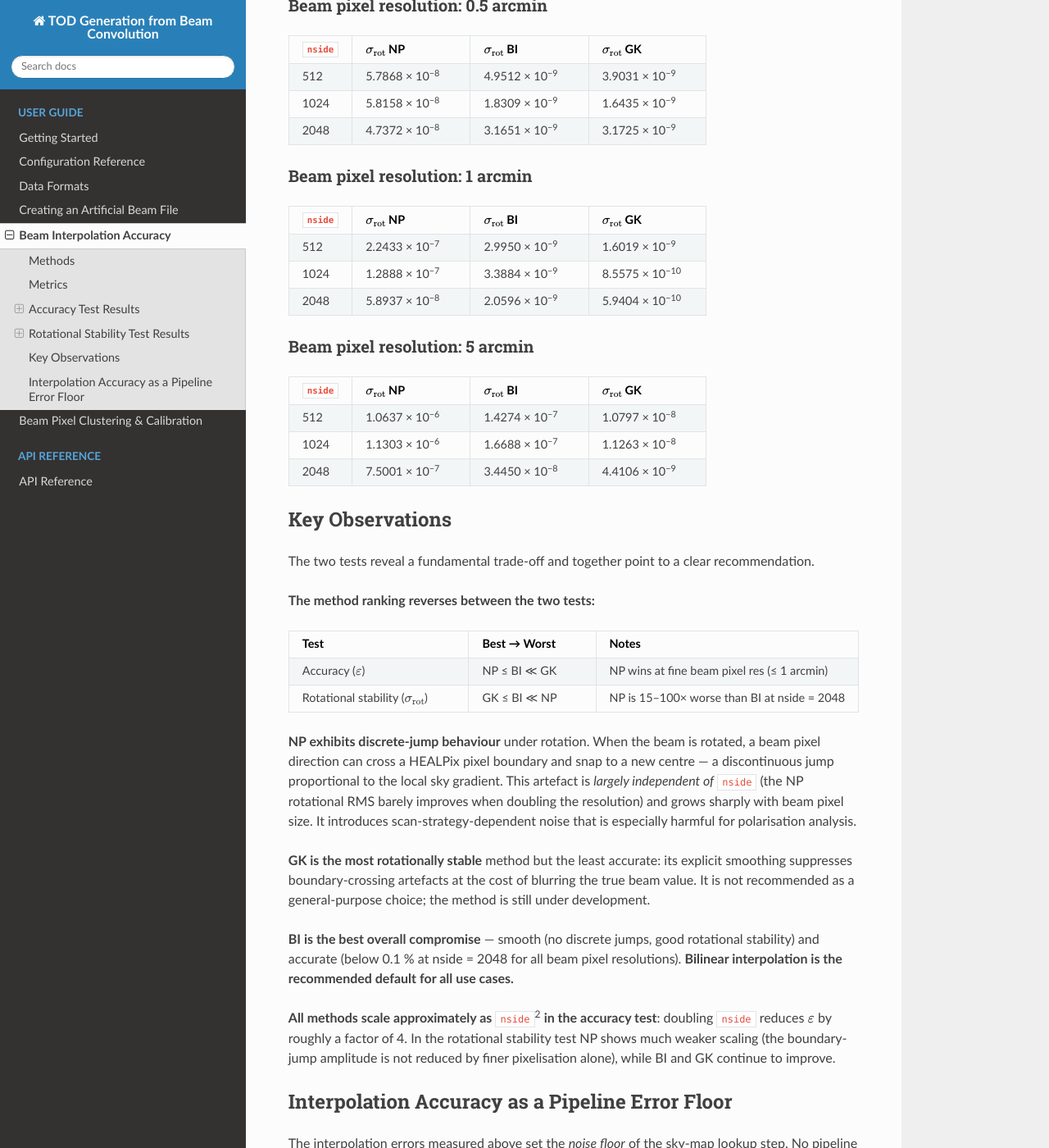
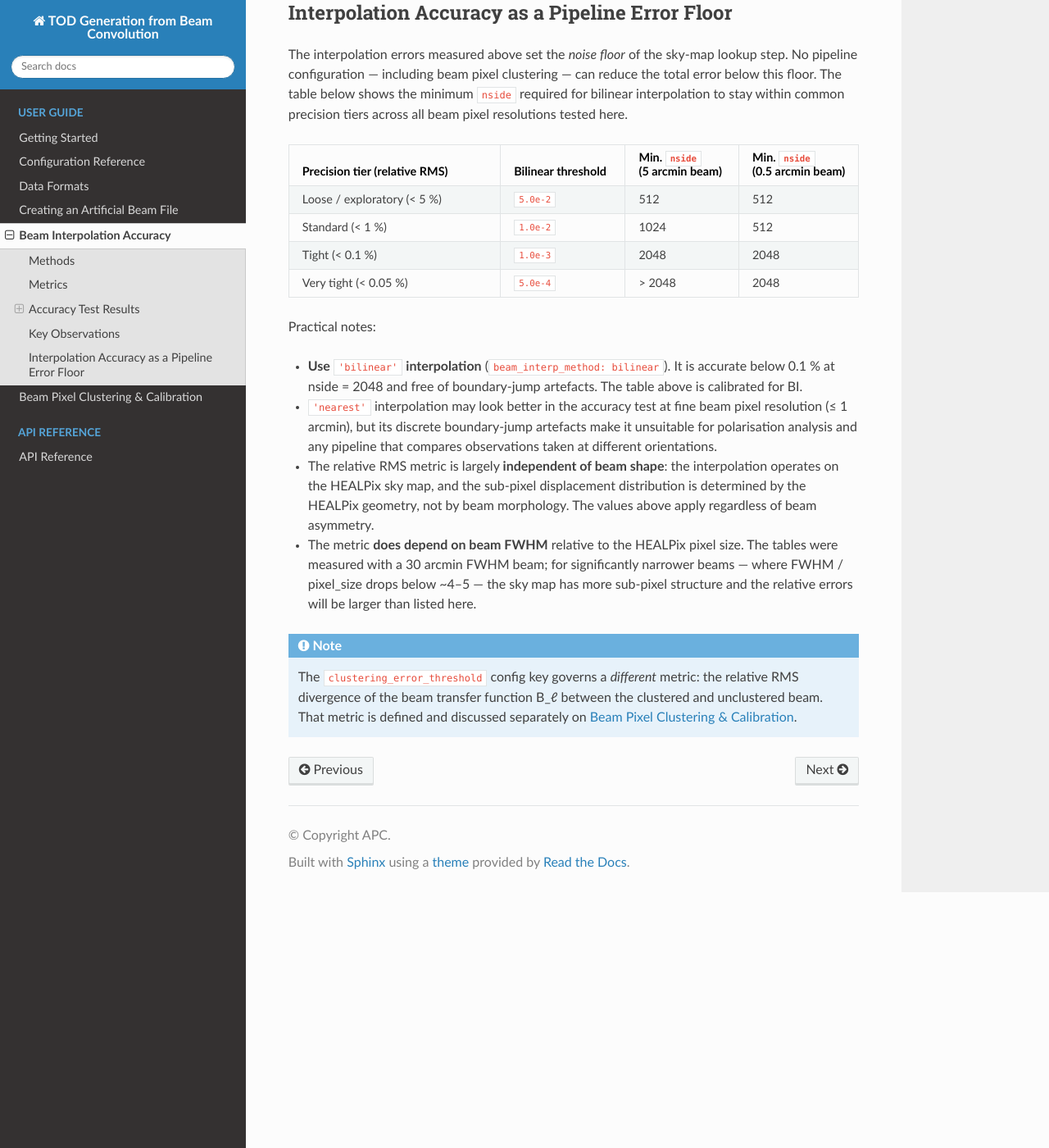
Before and after one commit to ArtemBasyrov/tod_generation_mapbased_beam, a Sphinx documentation site: the page built from docs/beam_interpolation_accuracy.rst, in a window 1280 px wide and 1400 px high, scrolled down 2153 px. Shown: the whole window at 82% size. Built offline with Sphinx 7.4.7 and the Read the Docs theme 3.1.0, drawn with Linux system fonts in a browser that asks for light colours; some of the changed text lies outside the part shown.

```diff
--- a/docs/beam_interpolation_accuracy.rst
+++ b/docs/beam_interpolation_accuracy.rst
@@ -9,15 +9,8 @@ the sky-map lookup step; they are independent of beam pixel clustering (see
 .. note::
 
    All measurements on this page used a **symmetric Gaussian beam with
-   FWHM = 30 arcmin**.  Two complementary tests are reported:
-
-   * **Accuracy test** — relative RMS error against the harmonically smoothed
-     map.  Applicable to scalar (Temperature) fields.
-   * **Rotational stability test** — RMS variation of the same pixel value
-     under random beam rotations.  Because the beam is azimuthally symmetric
-     the ideal result is zero.  This test is the most relevant benchmark for
-     **polarisation fields (Q, U)**, where scan-angle-dependent artefacts
-     directly bias E/B decomposition.
+   FWHM = 30 arcmin**.  The reported test is the **accuracy test** — relative
+   RMS error against the harmonically smoothed map.
 
    The relative RMS metric is largely independent of beam shape; the main
    external factor is the ratio of beam FWHM to HEALPix pixel size
@@ -66,13 +59,6 @@ Metrics
    where :math:`v_{\mathrm{true}}` is the value from the harmonically smoothed
    map.  A smaller :math:`\varepsilon` means the method reproduces the true
    beam value more accurately.
-
-**Rotational stability** (:math:`\sigma_{\mathrm{rot}}`)
-   The same pixel is evaluated repeatedly under different random rotations of
-   the symmetric beam.  The mean over rotations is taken as reference and the
-   RMS spread around that mean is reported.  A perfectly stable method returns
-   zero.  Any residual spread is a *pure interpolation artefact* — spurious
-   signal that depends on the scan orientation rather than the sky.
 
 
 Accuracy Test Results
@@ -151,131 +137,28 @@ Beam pixel resolution: 5 arcmin
      - 4.0215 × 10\ :sup:`−3`
 
 
-Rotational Stability Test Results
-----------------------------------
-
-The true value for each entry is taken as the mean of the measurements across
-all random rotations (per method).  A smaller value means the method produces
-less scan-strategy-dependent noise.
-
-Beam pixel resolution: 0.5 arcmin
-~~~~~~~~~~~~~~~~~~~~~~~~~~~~~~~~~~
-
-.. list-table::
-   :header-rows: 1
-   :widths: 15 28 28 28
-
-   * - ``nside``
-     - :math:`\sigma_{\mathrm{rot}}` NP
-     - :math:`\sigma_{\mathrm{rot}}` BI
-     - :math:`\sigma_{\mathrm{rot}}` GK
-   * - 512
-     - 5.7868 × 10\ :sup:`−8`
-     - 4.9512 × 10\ :sup:`−9`
-     - 3.9031 × 10\ :sup:`−9`
-   * - 1024
-     - 5.8158 × 10\ :sup:`−8`
-     - 1.8309 × 10\ :sup:`−9`
-     - 1.6435 × 10\ :sup:`−9`
-   * - 2048
-     - 4.7372 × 10\ :sup:`−8`
-     - 3.1651 × 10\ :sup:`−9`
-     - 3.1725 × 10\ :sup:`−9`
-
-Beam pixel resolution: 1 arcmin
-~~~~~~~~~~~~~~~~~~~~~~~~~~~~~~~~~
-
-.. list-table::
-   :header-rows: 1
-   :widths: 15 28 28 28
-
-   * - ``nside``
-     - :math:`\sigma_{\mathrm{rot}}` NP
-     - :math:`\sigma_{\mathrm{rot}}` BI
-     - :math:`\sigma_{\mathrm{rot}}` GK
-   * - 512
-     - 2.2433 × 10\ :sup:`−7`
-     - 2.9950 × 10\ :sup:`−9`
-     - 1.6019 × 10\ :sup:`−9`
-   * - 1024
-     - 1.2888 × 10\ :sup:`−7`
-     - 3.3884 × 10\ :sup:`−9`
-     - 8.5575 × 10\ :sup:`−10`
-   * - 2048
-     - 5.8937 × 10\ :sup:`−8`
-     - 2.0596 × 10\ :sup:`−9`
-     - 5.9404 × 10\ :sup:`−10`
-
-Beam pixel resolution: 5 arcmin
-~~~~~~~~~~~~~~~~~~~~~~~~~~~~~~~~~
-
-.. list-table::
-   :header-rows: 1
-   :widths: 15 28 28 28
-
-   * - ``nside``
-     - :math:`\sigma_{\mathrm{rot}}` NP
-     - :math:`\sigma_{\mathrm{rot}}` BI
-     - :math:`\sigma_{\mathrm{rot}}` GK
-   * - 512
-     - 1.0637 × 10\ :sup:`−6`
-     - 1.4274 × 10\ :sup:`−7`
-     - 1.0797 × 10\ :sup:`−8`
-   * - 1024
-     - 1.1303 × 10\ :sup:`−6`
-     - 1.6688 × 10\ :sup:`−7`
-     - 1.1263 × 10\ :sup:`−8`
-   * - 2048
-     - 7.5001 × 10\ :sup:`−7`
-     - 3.4450 × 10\ :sup:`−8`
-     - 4.4106 × 10\ :sup:`−9`
-
-
 Key Observations
 ----------------
-
-The two tests reveal a fundamental trade-off and together point to a clear
-recommendation.
-
-**The method ranking reverses between the two tests:**
-
-.. list-table::
-   :header-rows: 1
-   :widths: 40 30 30
-
-   * - Test
-     - Best → Worst
-     - Notes
-   * - Accuracy (:math:`\varepsilon`)
-     - NP ≤ BI ≪ GK
-     - NP wins at fine beam pixel res (≤ 1 arcmin)
-   * - Rotational stability (:math:`\sigma_{\mathrm{rot}}`)
-     - GK ≤ BI ≪ NP
-     - NP is 15–100× worse than BI at nside = 2048
 
 **NP exhibits discrete-jump behaviour** under rotation.  When the beam is
 rotated, a beam pixel direction can cross a HEALPix pixel boundary and snap to
 a new centre — a discontinuous jump proportional to the local sky gradient.
-This artefact is *largely independent of* ``nside`` (the NP rotational RMS
-barely improves when doubling the resolution) and grows sharply with beam pixel
-size.  It introduces scan-strategy-dependent noise that is especially harmful
-for polarisation analysis.
+The artefact grows sharply with beam pixel size and introduces
+scan-strategy-dependent noise that is especially harmful for polarisation
+analysis, even though NP can win the raw accuracy test at fine beam pixel
+resolution (≤ 1 arcmin).
 
-**GK is the most rotationally stable** method but the least accurate: its
-explicit smoothing suppresses boundary-crossing artefacts at the cost of
-blurring the true beam value.  It is not recommended as a general-purpose
-choice; the method is still under development.
+**GK is the least accurate**: its explicit smoothing blurs the true beam
+value.  It is not recommended and is no longer tested.
 
-**BI is the best overall compromise** — smooth (no discrete jumps, good
-rotational stability) and accurate (below 0.1 % at nside = 2048 for all beam
-pixel resolutions).  **Bilinear interpolation is the recommended default for
-all use cases.**
+**BI is the best overall compromise** — smooth (no discrete jumps) and
+accurate (below 0.1 % at nside = 2048 for all beam pixel resolutions).
+**Bilinear interpolation is the recommended default for all use cases; the
+method choice is settled.**
 
 **All methods scale approximately as** ``nside``\ :sup:`2` **in the accuracy
 test**: doubling ``nside`` reduces :math:`\varepsilon` by roughly a factor of
-4.  In the rotational stability test NP shows much weaker scaling (the
-boundary-jump amplitude is not reduced by finer pixelisation alone), while BI
-and GK continue to improve.
+4.
 
 
 .. _interp_accuracy_floors:
@@ -317,16 +200,12 @@ precision tiers across all beam pixel resolutions tested here.
 Practical notes:
 
 * **Use** ``'bilinear'`` **interpolation** (``beam_interp_method: bilinear``).
-  It is accurate below 0.1 % at nside = 2048 and rotationally stable.  The
-  table above is calibrated for BI.
+  It is accurate below 0.1 % at nside = 2048 and free of boundary-jump
+  artefacts.  The table above is calibrated for BI.
 * ``'nearest'`` interpolation may look better in the accuracy test at fine beam
-  pixel resolution (≤ 1 arcmin), but its rotational instability (15–100×
-  larger :math:`\sigma_{\mathrm{rot}}` than BI) makes it unsuitable for
-  polarisation analysis and any pipeline that compares observations taken at
-  different orientations.
-* **For polarisation fields (Q, U, E/B modes)** the rotational stability test
-  is the primary benchmark.  The accuracy table alone is insufficient;
-  rotational stability should be considered as well.
+  pixel resolution (≤ 1 arcmin), but its discrete boundary-jump artefacts make
+  it unsuitable for polarisation analysis and any pipeline that compares
+  observations taken at different orientations.
 * The relative RMS metric is largely **independent of beam shape**: the
   interpolation operates on the HEALPix sky map, and the sub-pixel displacement
   distribution is determined by the HEALPix geometry, not by beam morphology.
```
Also changed, not shown: README.md (+2 -2 lines), sample_based_tod_generation_gridint.py (+65 -71 lines), tod_runcontext.py (added, +99 -0 lines), 1 other file.
